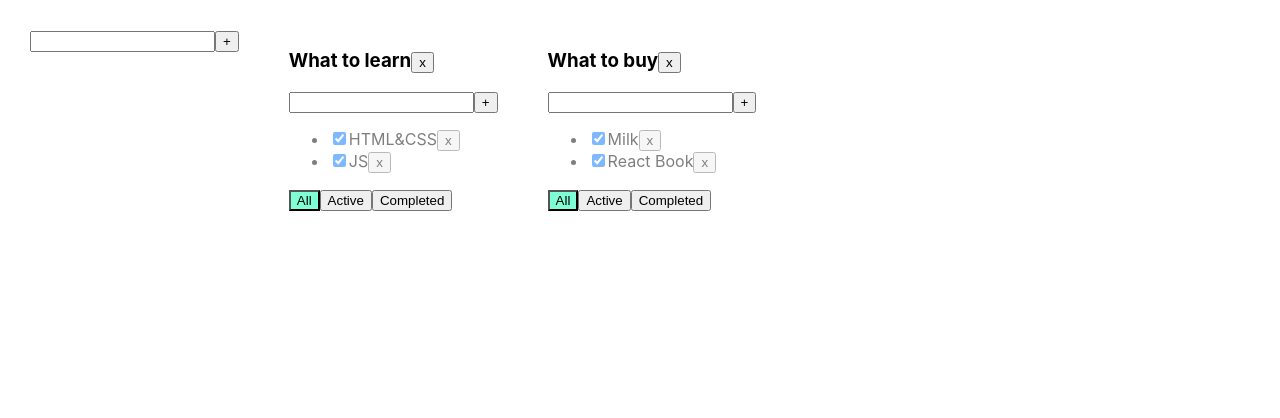
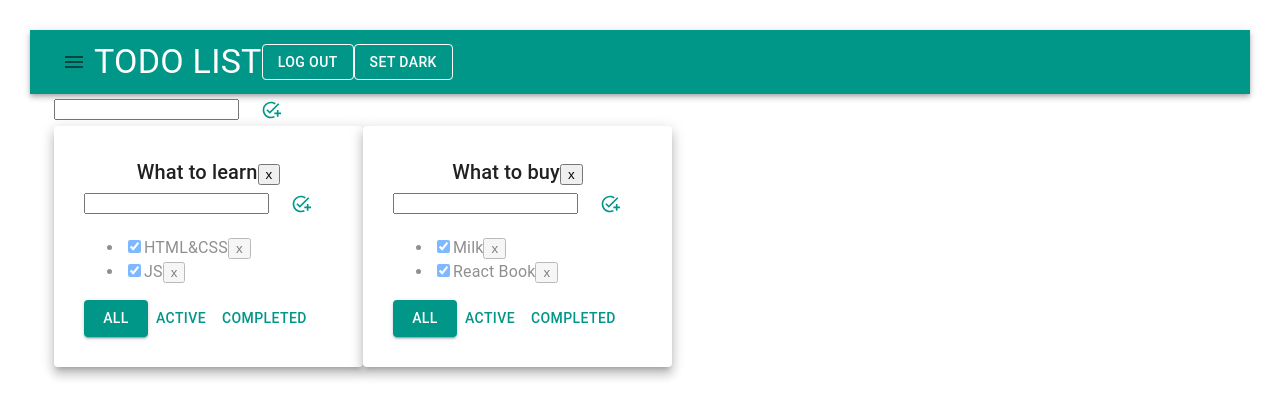
Before and after one commit to GlebN-k/todolist, a React (Create React App) app: page / in a window 1280 px wide. Shown: the top 418 px of the page. Built offline with nearby package versions, Linux system fonts and the light colour scheme.

Commit message:
add idea to ignore

```diff
--- a/package.json
+++ b/package.json
@@ -3,6 +3,11 @@
   "version": "0.1.0",
   "private": true,
   "dependencies": {
+    "@emotion/react": "^11.11.1",
+    "@emotion/styled": "^11.11.0",
+    "@mui/icons-material": "^5.14.3",
+    "@mui/material": "^5.14.3",
+    "@mui/styles": "^5.14.3",
     "@testing-library/jest-dom": "^5.16.5",
     "@testing-library/react": "^13.4.0",
     "@testing-library/user-event": "^13.5.0",
--- a/src/AddItemForm.tsx
+++ b/src/AddItemForm.tsx
@@ -1,4 +1,6 @@
-import React, { ChangeEvent, useState, KeyboardEvent  } from "react";
+import React, {ChangeEvent, useState, KeyboardEvent} from "react";
+import {Button, TextField} from "@mui/material";
+import AddTaskIcon from '@mui/icons-material/AddTask';
 
 type PropsType = {
     callback: (newTitle: string) => void
@@ -33,16 +35,22 @@ const AddItemForm: React.FC<PropsType> = (props) => {
 
 
     return (
+
+
         <div>
+
             <input
                 value={title}
                 onChange={onChangeHandler}
                 onKeyPress={onKeyPressHandler}
                 className={error ? "error" : ""}
             />
-      <button onClick={addTask}>+</button>
+            <Button onClick={addTask} >
+                <AddTaskIcon fontSize={'small'}/>
+            </Button>
             {error && <div className="error-message">{error}</div>}
         </div>
+
     );
 };
 
--- a/src/App.css
+++ b/src/App.css
@@ -2,6 +2,7 @@
 .App {
   padding: 30px;
   display: flex;
+  flex-direction: column;
 }
 
 .App > div {
--- a/src/App.tsx
+++ b/src/App.tsx
@@ -1,8 +1,22 @@
-import React, { useState } from "react";
+import React, {useState} from "react";
 import "./App.css";
-import { TaskType, Todolist } from "./Todolist";
-import { v1 } from "uuid";
+import {TaskType, Todolist} from "./Todolist";
+import {v1} from 'uuid';
 import AddItemForm from "./AddItemForm";
+import {
+    AppBar, Button, Container,
+    createMuiTheme,
+    createTheme,
+    CssBaseline,
+    Grid,
+    IconButton,
+    makeStyles, Paper,
+    ThemeProvider,
+    Toolbar,
+    Typography
+} from "@mui/material";
+import {blue, red, teal, yellow} from "@mui/material/colors";
+import {Menu} from "@mui/icons-material";
 
 export type FilterValuesType = "all" | "active" | "completed";
 type TodolistType = {
@@ -16,22 +30,25 @@ type TasksStateType = {
 };
 
 function App() {
+    const [isLightMode, setIsLightMode] = useState<boolean>(true)
+    const mode= isLightMode ? "light" : 'dark'
+
     let todolistId1 = v1();
     let todolistId2 = v1();
 
     let [todolists, setTodolists] = useState<Array<TodolistType>>([
-    { id: todolistId1, title: "What to learn", filter: "all" },
-    { id: todolistId2, title: "What to buy", filter: "all" },
+        {id: todolistId1, title: "What to learn", filter: "all"},
+        {id: todolistId2, title: "What to buy", filter: "all"},
     ]);
 
     let [tasks, setTasks] = useState<TasksStateType>({
         [todolistId1]: [
-      { id: v1(), title: "HTML&CSS", isDone: true },
-      { id: v1(), title: "JS", isDone: true },
+            {id: v1(), title: "HTML&CSS", isDone: true},
+            {id: v1(), title: "JS", isDone: true},
         ],
         [todolistId2]: [
-      { id: v1(), title: "Milk", isDone: true },
-      { id: v1(), title: "React Book", isDone: true },
+            {id: v1(), title: "Milk", isDone: true},
+            {id: v1(), title: "React Book", isDone: true},
         ],
     });
 
@@ -41,17 +58,17 @@ function App() {
         // перезапишем в этом объекте массив для нужного тудулиста отфилтрованным массивом:
         tasks[todolistId] = todolistTasks.filter((t) => t.id != id);
         // засетаем в стейт копию объекта, чтобы React отреагировал перерисовкой
-    setTasks({ ...tasks });
+        setTasks({...tasks});
     }
 
     function addTask(title: string, todolistId: string) {
-    let task = { id: v1(), title: title, isDone: false };
+        let task = {id: v1(), title: title, isDone: false};
         //достанем нужный массив по todolistId:
         let todolistTasks = tasks[todolistId];
         // перезапишем в этом объекте массив для нужного тудулиста копией, добавив в начало новую таску:
         tasks[todolistId] = [task, ...todolistTasks];
         // засетаем в стейт копию объекта, чтобы React отреагировал перерисовкой
-    setTasks({ ...tasks });
+        setTasks({...tasks});
     }
 
     function changeStatus(id: string, isDone: boolean, todolistId: string) {
@@ -63,7 +80,7 @@ function App() {
         if (task) {
             task.isDone = isDone;
             // засетаем в стейт копию объекта, чтобы React отреагировал перерисовкой
-      setTasks({ ...tasks });
+            setTasks({...tasks});
         }
     }
 
@@ -81,12 +98,12 @@ function App() {
         // удалим таски для этого тудулиста из второго стейта, где мы храним отдельно таски
         delete tasks[id]; // удаляем св-во из объекта... значением которого являлся массив тасок
         // засетаем в стейт копию объекта, чтобы React отреагировал перерисовкой
-    setTasks({ ...tasks });
+        setTasks({...tasks});
     }
 
     const addTodoList = (newTitle: string) => {
         const todolistId = v1();
-    const newTodo: TodolistType = { id: todolistId, title: newTitle, filter: "all"  };
+        const newTodo: TodolistType = {id: todolistId, title: newTitle, filter: "all"};
         setTodolists([newTodo, ...todolists]);
         setTasks({...tasks, [todolistId]: []})
     };
@@ -95,13 +112,40 @@ function App() {
         setTasks({...tasks, [todolistId]: tasks[todolistId].map(task => task.id === taskId ? {...task, title} : task)})
     }
 
-  const updateTodolistTitle = (todolistId: string, newTitle:string) => {
+    const updateTodolistTitle = (todolistId: string, newTitle: string) => {
         setTodolists(todolists.map(item => item.id === todolistId ? {...item, title: newTitle} : item))
     }
 
+    const theme = createTheme({
+        palette: {
+            primary: teal,
+            secondary: yellow,
+            mode: mode,
+        },
+    });
+
     return (
-    <div className="App">
-      <AddItemForm callback={addTodoList} />
+        <ThemeProvider theme={theme}>
+            <CssBaseline/>
+            <div className="App" >
+                <AppBar position={'static'} >
+                    <Toolbar>
+                        <IconButton>
+                            <Menu/>
+                        </IconButton>
+                        <Typography variant={'h4'}>TODO LIST</Typography>
+                        <Button variant={'outlined'} color={'inherit'}>Log Out</Button>
+                        <Button variant={'outlined'} color={'inherit'} onClick={() => setIsLightMode(!isLightMode)}>{mode ? "Set dark" : "Set light"}</Button>
+
+                    </Toolbar>
+                </AppBar>
+                <Container>
+                    <Grid container>
+                        {/*<Grid container spacing={}>*/}
+                        <AddItemForm callback={addTodoList}/>
+
+                    </Grid>
+                    <Grid container>
                         {todolists.map((tl) => {
                             let allTodolistTasks = tasks[tl.id];
                             let tasksForTodolist = allTodolistTasks;
@@ -114,6 +158,8 @@ function App() {
                             }
 
                             return (
+                                <Grid item>
+                                <Paper sx={{p:'30px'}} elevation={8}>
                                     <Todolist
                                         key={tl.id}
                                         id={tl.id}
@@ -128,9 +174,14 @@ function App() {
                                         updateTask={updateTask}
                                         updateTodolistTitle={updateTodolistTitle}
                                     />
+                                </Paper>
+                                </Grid>
                             );
                         })}
+                    </Grid>
+                </Container>
             </div>
+        </ThemeProvider>
     );
 }
 
--- a/src/Todolist.tsx
+++ b/src/Todolist.tsx
@@ -2,6 +2,7 @@ import React, { ChangeEvent, useState, KeyboardEvent } from "react";
 import AddItemForm from "./AddItemForm";
 import { FilterValuesType } from "./App";
 import { EditableSpan } from "./EditableSpan";
+import {Button, Typography} from "@mui/material";
 
 export type TaskType = {
   id: string;
@@ -46,12 +47,12 @@ const updateTaskHandler = (taskId: string, title: string) => {
 
   return (
     <div>
-      <h3>
+      <Typography align={'center'} variant={'h6'}>
         {/* {" "} */}
         {/* {props.title} */}
         <EditableSpan oldTitle={props.title} callback={updateTodolistTitle} />
         <button onClick={removeTodolist}>x</button>
-      </h3>
+      </Typography>
       {/*   */}
       <AddItemForm callback={addTaskHandler} />
       <ul>
@@ -82,24 +83,27 @@ const updateTaskHandler = (taskId: string, title: string) => {
         })}
       </ul>
       <div>
-        <button
+        <Button
           className={props.filter === "all" ? "active-filter" : ""}
           onClick={onAllClickHandler}
+          variant={props.filter === "all" ? "contained" : 'text'}
         >
           All
-        </button>
-        <button
+        </Button>
+        <Button
           className={props.filter === "active" ? "active-filter" : ""}
           onClick={onActiveClickHandler}
+          variant={props.filter === "active" ? "contained" : 'text'}
         >
           Active
-        </button>
-        <button
+        </Button>
+        <Button
           className={props.filter === "completed" ? "active-filter" : ""}
           onClick={onCompletedClickHandler}
+          variant={props.filter === "completed" ? "contained" : 'text'}
         >
           Completed
-        </button>
+        </Button>
       </div>
     </div>
   );
```
Also changed, not shown: 2 other files (tests, documents, lock files or other folders). Lines whose indentation alone changed are shown as unchanged.
